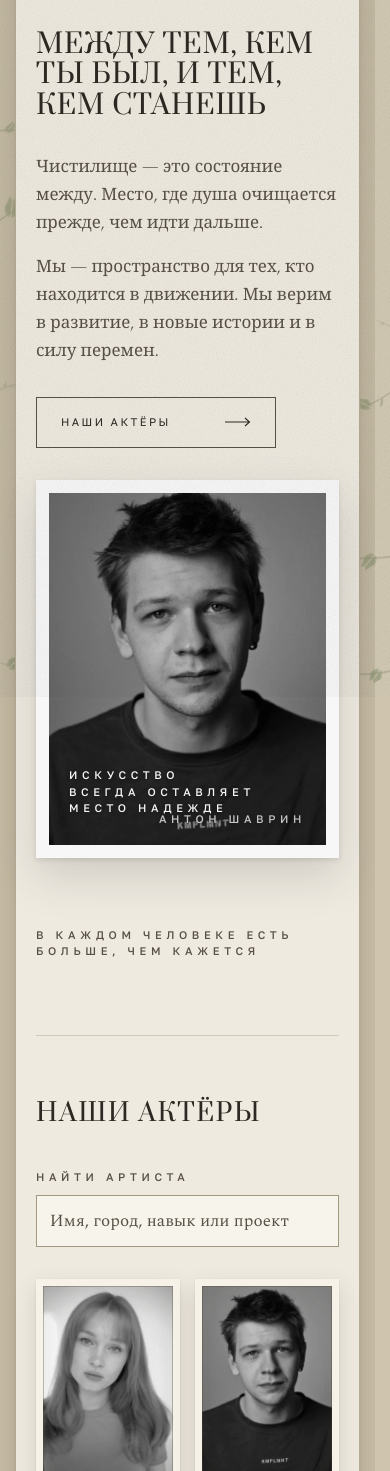
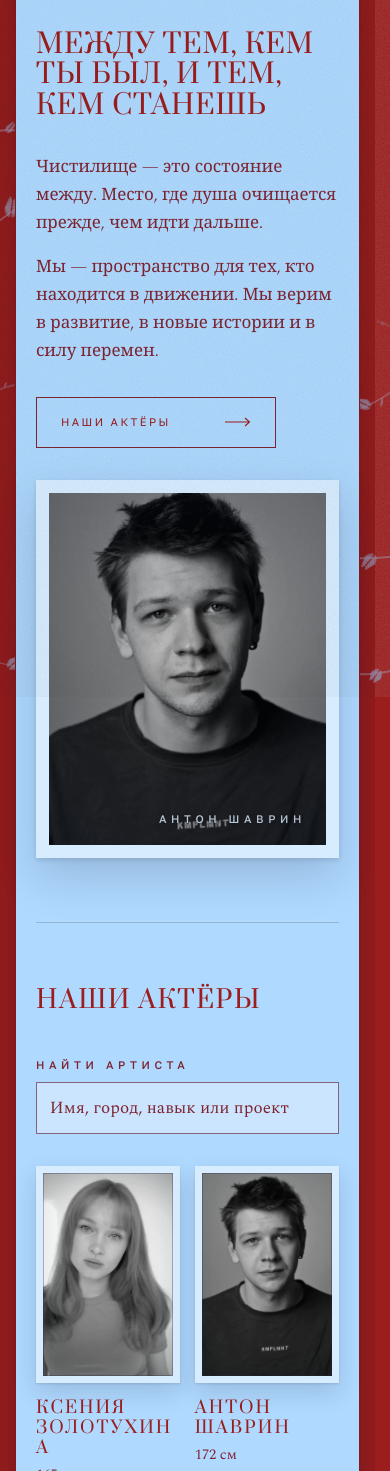
Before and after one commit to SsSsS-Daily/chistilishe, a plain HTML site: page index.html in a window 390 px wide. Shown: the part 147-1618 px from the top of the page. Drawn offline with Linux system fonts and the light colour scheme; a web font is replaced by a local one.

Commit message:
Publish sky-blue and crimson redesign requested by Olya

```diff
--- a/index.html
+++ b/index.html
@@ -2,14 +2,14 @@
 <html lang="ru">
 <head>
 <meta charset="utf-8">
-<meta http-equiv="Content-Security-Policy" content="default-src &#x27;none&#x27;; script-src &#x27;sha256-mWCfT4AkRe58A5NOYTnGSKuBcbgSSCLuR2bQvh0wzgQ=&#x27;; style-src &#x27;self&#x27; &#x27;unsafe-inline&#x27;; img-src &#x27;self&#x27; data:; font-src &#x27;self&#x27;; media-src &#x27;self&#x27;; connect-src &#x27;none&#x27;; object-src &#x27;none&#x27;; base-uri &#x27;none&#x27;; form-action &#x27;none&#x27;">
+<meta http-equiv="Content-Security-Policy" content="default-src &#x27;none&#x27;; script-src &#x27;sha256-xV99Xm0pyC8dJZBuZy/54LNYxRe1bma0F8aZAfKbqnc=&#x27;; style-src &#x27;self&#x27; &#x27;unsafe-inline&#x27;; img-src &#x27;self&#x27; data:; font-src &#x27;self&#x27;; media-src &#x27;self&#x27;; connect-src &#x27;none&#x27;; object-src &#x27;none&#x27;; base-uri &#x27;none&#x27;; form-action &#x27;none&#x27;">
 <meta name="viewport" content="width=device-width,initial-scale=1,viewport-fit=cover">
 <meta name="referrer" content="strict-origin-when-cross-origin">
 <title>Чистилище — актёрское агентство</title>
 <meta name="description" content="Актёрское агентство «Чистилище». Актёры для кино, сериалов, театра и рекламы: визитки, параметры, фильмография. Запрос на актёра — прямо с сайта.">
 
-<meta name="theme-color" content="#CFC5AE">
-<meta name="build" content="20261102-213714">
+<meta name="theme-color" content="#9B1D1D">
+<meta name="build" content="20261108-001714">
 <meta property="og:type" content="website">
 <meta property="og:locale" content="ru_RU">
 <meta property="og:title" content="Чистилище — актёрское агентство">
@@ -35,27 +35,27 @@
 
 /* ============================================================
    ЧИСТИЛИЩЕ — сайт актёрского агентства
-   Одна визуальная среда: пергамент, сепия, приглушённая листва.
+   Палитра Оли: Sky Blue, Crimson Red, чёрно-белые портреты.
    Тема одна намеренно — цвета заданы явно, фон не наследуется.
    ============================================================ */
 
 :root{
-  --ground:     #CFC5AE;   /* стол: самый дальний план */
-  --paper:      #EFEAE0;   /* лист бумаги: на нём живёт весь контент */
-  --paper-deep: #E3DDCD;   /* утопленные панели на листе */
-  --paper-warm: #F7F4EC;   /* паспарту, выдвижная панель */
-  --mat:        #F6F2E8;   /* поле паспарту вокруг фотографий */
-  --stone:      #C6BCA8;
-  --stone-deep: #A2977F;
-  --ink:        #2C2822;
-  --ink-soft:   #595145;
-  --ink-faint:  #93897626;
-  --bark:       #6B5F4E;
-  --foliage:    #7B8A61;
-  --foliage-lo: #9AA683;
-  --foliage-hi: #59653F;
-  --sepia-lo:   #4A4239;
-  --sepia-hi:   #B9AC96;
+  --ground:     #9B1D1D;   /* внешний фон с гербарием */
+  --paper:      #AFD9FF;   /* основной голубой лист */
+  --paper-deep: #A0CFF7;   /* утопленные панели на листе */
+  --paper-warm: #CBE5FF;   /* светлые панели и выдвижная анкета */
+  --mat:        #D7ECFF;   /* холодное паспарту вокруг фотографий */
+  --stone:      #8EA4C1;
+  --stone-deep: #82627C;
+  --ink:        #9B1D1D;
+  --ink-soft:   #7E2430;
+  --ink-faint:  #9B1D1D26;
+  --bark:       #BBCDE8;
+  --foliage:    #9B1D1D;
+  --foliage-lo: #E4A1AA;
+  --foliage-hi: #74151F;
+  --sepia-lo:   #24384B;
+  --sepia-hi:   #BDD5EB;
 
   --shell: min(1180px, 100% - 5rem);
 
@@ -136,9 +136,9 @@ body::before{
   margin:2.5rem auto 3rem;
   background:var(--paper);
   box-shadow:
-    0 1px 3px rgba(62,52,38,.10),
-    0 10px 26px rgba(62,52,38,.13),
-    0 34px 70px rgba(62,52,38,.16);
+    0 1px 3px rgba(24,24,45,.10),
+    0 10px 26px rgba(24,24,45,.13),
+    0 34px 70px rgba(24,24,45,.16);
 }
 
 .page{position:relative}
@@ -290,55 +290,36 @@ section{
 .cta:active{transform:scale(.97)}
 .cta .arr{display:inline-flex;transition:transform .2s var(--ease-out)}
 
-.hero-foot{
-  grid-column:1 / -1;
-  display:flex;
-  justify-content:flex-end;
-  align-items:flex-end;
-  gap:2rem;
-  flex-wrap:wrap;
-  margin-top:2.5rem;
-}
-.hero-foot em{font-style:italic;font-weight:300;color:var(--ink-soft)}
-
 /* --- фото актёров по очереди (пометка заказчика 25.10) -------- */
 .hero-visual{
   position:relative;
   aspect-ratio:4 / 5;
   min-height:20rem;
   background:var(--sepia-lo);
-  filter:grayscale(1) contrast(1.04);
   overflow:hidden;
   border:.85rem solid var(--mat);
   box-shadow:
-    inset 0 0 0 1px rgba(78,66,50,.36),
-    0 2px 5px rgba(62,52,38,.13),
-    0 18px 40px rgba(62,52,38,.17);
+    inset 0 0 0 1px rgba(40,42,66,.36),
+    0 2px 5px rgba(24,24,45,.13),
+    0 18px 40px rgba(24,24,45,.17);
 }
 .hero-visual .slide{
   position:absolute;inset:0;width:100%;height:100%;
   object-fit:cover;object-position:50% 22%;
+  filter:grayscale(1) contrast(1.04);
   opacity:0;transition:opacity 1.4s ease;
 }
 .hero-visual .slide.on{opacity:1}
 .hero-visual .who{
   position:absolute;right:1.25rem;bottom:1.1rem;margin:0;
-  color:#F4F0E6;text-shadow:0 1px 3px rgba(28,24,18,.55);
+  color:#EAF5FF;text-shadow:0 1px 3px rgba(15,23,32,.75);
   text-decoration:none;transition:opacity .6s ease;
 }
 .hero-visual .vignette{
   position:absolute;inset:0;
-  background:radial-gradient(75% 60% at 50% 45%, transparent 0%, rgba(46,40,32,.28) 100%);
+  background:radial-gradient(75% 60% at 50% 45%, transparent 0%, rgba(19,29,45,.28) 100%);
   pointer-events:none;
 }
-.hero-visual .plate{
-  position:absolute;
-  left:1.25rem;
-  bottom:1.1rem;
-  color:#F4F0E6;
-  text-shadow:0 1px 3px rgba(28,24,18,.55);
-}
-
 /* ---------- актёры ------------------------------------------- */
 .actor-search{display:flex;align-items:flex-end;gap:1rem;flex-wrap:wrap;margin:0 0 2rem}
 .actor-search label{display:flex;flex-direction:column;gap:.55rem;flex:1 1 20rem;min-width:0}
@@ -386,13 +367,13 @@ section{
   overflow:hidden;
   background:
     linear-gradient(calc(158deg + var(--i) * 11deg),
-      hsl(40 16% calc(88% - var(--i) * 0.9%)) 0%,
-      hsl(38 13% calc(79% - var(--i) * 0.8%)) 54%,
-      hsl(36 12% calc(69% - var(--i) * 0.7%)) 100%);
+      hsl(209 46% calc(88% - var(--i) * 0.9%)) 0%,
+      hsl(212 32% calc(79% - var(--i) * 0.8%)) 54%,
+      hsl(216 25% calc(69% - var(--i) * 0.7%)) 100%);
   border:.72rem solid var(--mat);
   box-shadow:
-    0 1px 2px rgba(62,52,38,.13),
-    0 9px 22px rgba(62,52,38,.15);
+    0 1px 2px rgba(24,24,45,.13),
+    0 9px 22px rgba(24,24,45,.15);
   transition:box-shadow .25s var(--ease-out), transform .25s var(--ease-out);
 }
 .portrait::after{
@@ -400,7 +381,7 @@ section{
   position:absolute;
   inset:0;
   pointer-events:none;
-  box-shadow:inset 0 0 0 1px rgba(78,66,50,.34), inset 0 0 40px rgba(46,40,32,.12);
+  box-shadow:inset 0 0 0 1px rgba(40,42,66,.34), inset 0 0 40px rgba(19,29,45,.12);
   transition:box-shadow .25s var(--ease-out);
 }
 .portrait img{
@@ -410,7 +391,7 @@ section{
   height:100%;
   object-fit:cover;
   object-position:50% 20%;
-  filter:sepia(.38) contrast(.96);
+  filter:contrast(.96);
   transition:filter .3s var(--ease-out);
 }
 /* Обложки артистов остаются чёрно-белыми при наведении и фокусе. */
@@ -429,10 +410,10 @@ section{
   transform:translateX(-50%);
 }
 .actor:focus-visible .portrait{
-  box-shadow:0 2px 4px rgba(62,52,38,.14), 0 16px 34px rgba(62,52,38,.2);
+  box-shadow:0 2px 4px rgba(24,24,45,.14), 0 16px 34px rgba(24,24,45,.2);
   transform:translateY(-4px);
 }
-.actor:focus-visible .portrait::after{box-shadow:inset 0 0 0 1px var(--foliage-hi), inset 0 0 44px rgba(46,40,32,.14)}
+.actor:focus-visible .portrait::after{box-shadow:inset 0 0 0 1px var(--foliage-hi), inset 0 0 44px rgba(19,29,45,.14)}
 .actor:focus-visible .portrait img{filter:grayscale(1) contrast(1)}
 .actor:active .portrait{transform:translateY(-2px) scale(.985);transition-duration:.12s}
 
@@ -492,7 +473,7 @@ section{
   justify-content:center;
   padding:clamp(2.5rem,5vw,4rem) 2rem;
   background:var(--paper-deep);
-  box-shadow:inset 0 0 0 1px var(--stone), 0 1px 2px rgba(62,52,38,.09), 0 8px 20px rgba(62,52,38,.10);
+  box-shadow:inset 0 0 0 1px var(--stone), 0 1px 2px rgba(24,24,45,.09), 0 8px 20px rgba(24,24,45,.10);
 }
 .credo p{
   font-family:var(--t-display);
@@ -536,10 +517,10 @@ section{
   overflow:hidden;
   border:.72rem solid var(--mat);
   box-shadow:
-    inset 0 0 0 1px rgba(78,66,50,.34),
-    0 1px 2px rgba(62,52,38,.13),
-    0 9px 22px rgba(62,52,38,.15);
-  filter:sepia(.4) contrast(.96);
+    inset 0 0 0 1px rgba(40,42,66,.34),
+    0 1px 2px rgba(24,24,45,.13),
+    0 9px 22px rgba(24,24,45,.15);
+  filter:contrast(.96);
   transition:filter .3s var(--ease-out), box-shadow .3s var(--ease-out), transform .3s var(--ease-out);
 }
 .still::after{
@@ -572,10 +553,10 @@ section{
 .poster .pic{
   aspect-ratio:2 / 3;overflow:hidden;background:var(--paper-deep);
   border:.35rem solid var(--mat);
-  box-shadow:0 1px 2px rgba(62,52,38,.13),0 7px 16px rgba(62,52,38,.14);
+  box-shadow:0 1px 2px rgba(24,24,45,.13),0 7px 16px rgba(24,24,45,.14);
   transition:transform .25s var(--ease-out),box-shadow .25s var(--ease-out);
 }
-.poster img{width:100%;height:100%;object-fit:cover;display:block;filter:sepia(.18) contrast(.98)}
+.poster img{width:100%;height:100%;object-fit:cover;display:block;filter:contrast(.98)}
 .poster .t{font-family:var(--t-display);font-size:.82rem;letter-spacing:.06em;text-transform:uppercase;line-height:1.25;
   display:-webkit-box;-webkit-line-clamp:2;-webkit-box-orient:vertical;overflow:hidden;overflow-wrap:anywhere;hyphens:auto}
 .poster .y{font-family:var(--t-ui);font-size:var(--label);letter-spacing:var(--track-mid);color:var(--ink-soft);margin-top:-.25rem}
@@ -665,7 +646,7 @@ footer{
   position:fixed;
   inset:0;
   z-index:8;
-  background:rgba(38,33,26,.45);
+  background:rgba(15,23,32,.45);
   opacity:0;
   transition:opacity .2s ease;
 }
@@ -678,7 +659,7 @@ footer{
   z-index:9;
   width:min(30rem, 100%);
   background:var(--paper-warm);
-  box-shadow:-1px 0 0 var(--stone-deep), -30px 0 60px rgba(38,33,26,.18);
+  box-shadow:-1px 0 0 var(--stone-deep), -30px 0 60px rgba(15,23,32,.18);
   overflow-y:auto;
   transform:translateX(100%);
   overscroll-behavior:contain;
@@ -723,10 +704,10 @@ footer{
 /* Видео-визитка: та же рамка-паспарту, что у фото. */
 .reel-box{margin:0;display:flex;flex-direction:column;gap:.5rem}
 .dossier .reel{display:block;width:100%;max-height:60vh;background:var(--sepia-lo);border:.5rem solid var(--mat);
-  box-shadow:0 1px 2px rgba(62,52,38,.13),0 9px 22px rgba(62,52,38,.15)}
+  box-shadow:0 1px 2px rgba(24,24,45,.13),0 9px 22px rgba(24,24,45,.15)}
 .gal{display:grid;grid-template-columns:repeat(3,1fr);gap:.5rem}
 .gal-item{padding:0;border:.3rem solid var(--mat);background:var(--paper-deep);cursor:zoom-in;aspect-ratio:2/3;overflow:hidden;
-  box-shadow:0 1px 2px rgba(62,52,38,.13);transition:transform .16s var(--ease-out)}
+  box-shadow:0 1px 2px rgba(24,24,45,.13);transition:transform .16s var(--ease-out)}
 .gal-item img{width:100%;height:100%;object-fit:cover;display:block}
 .gal-item:active{transform:scale(.97)}
 .dos-links{display:flex;flex-wrap:wrap;gap:.5rem 0;margin:0;padding:.2rem 0 0}
@@ -745,16 +726,16 @@ footer{
 .agent .messengers{margin-top:.35rem}
 .agent .messengers a{padding:.45rem .8rem}
 .dos-links a{text-decoration:none;white-space:nowrap}
-.lightbox{position:fixed;inset:0;z-index:12;background:rgba(28,24,18,.92);display:flex;align-items:center;justify-content:center}
+.lightbox{position:fixed;inset:0;z-index:12;background:rgba(15,23,32,.92);display:flex;align-items:center;justify-content:center}
 .lightbox[hidden]{display:none!important}
 .lightbox img{max-width:calc(100vw - 2rem);max-height:calc(100vh - 6rem);object-fit:contain;box-shadow:0 20px 60px rgba(0,0,0,.4)}
-.lb-btn{position:absolute;background:rgba(247,244,236,.1);color:#F4F0E6;border:1px solid rgba(247,244,236,.4);
+.lb-btn{position:absolute;background:rgba(215,236,255,.1);color:#EAF5FF;border:1px solid rgba(215,236,255,.4);
   font-family:var(--t-ui);font-size:.8rem;letter-spacing:.12em;text-transform:uppercase;padding:.6rem .9rem;cursor:pointer}
 .lb-prev{left:1rem;top:50%;transform:translateY(-50%)}
 .lb-next{right:1rem;top:50%;transform:translateY(-50%)}
 .lb-close{right:1rem;top:1rem}
 .lb-download{left:1rem;top:1rem;text-decoration:none}
-.lb-count{position:absolute;left:50%;bottom:1.2rem;transform:translateX(-50%);color:#F4F0E6}
+.lb-count{position:absolute;left:50%;bottom:1.2rem;transform:translateX(-50%);color:#EAF5FF}
 .dos-actions{display:flex;flex-wrap:wrap;gap:.7rem}
 .dossier ul{margin:0;padding-left:1.1rem;color:var(--ink-soft);font-weight:300}
 .dossier li{margin-bottom:.35rem}
@@ -800,24 +781,24 @@ footer{
   /* Было: светлый текст на --stone-deep, 2.6:1. Стало 7:1. */
   .cta:hover .arr{transform:translateX(5px)}
   .actor:hover .portrait{
-    box-shadow:0 2px 4px rgba(62,52,38,.14), 0 16px 34px rgba(62,52,38,.2);
+    box-shadow:0 2px 4px rgba(24,24,45,.14), 0 16px 34px rgba(24,24,45,.2);
     transform:translateY(-4px);
   }
-  .actor:hover .portrait::after{box-shadow:inset 0 0 0 1px var(--foliage-hi), inset 0 0 44px rgba(46,40,32,.14)}
+  .actor:hover .portrait::after{box-shadow:inset 0 0 0 1px var(--foliage-hi), inset 0 0 44px rgba(19,29,45,.14)}
   .actor:hover .portrait img{filter:grayscale(1) contrast(1)}
   .actor:active .portrait{transform:translateY(-2px) scale(.985)}
   .project:hover .still{
     transform:translateY(-4px);
     box-shadow:
-      inset 0 0 0 1px rgba(78,66,50,.34),
-      0 2px 4px rgba(62,52,38,.14),
-      0 16px 34px rgba(62,52,38,.2);
-    filter:sepia(.14) contrast(1.02);
+      inset 0 0 0 1px rgba(40,42,66,.34),
+      0 2px 4px rgba(24,24,45,.14),
+      0 16px 34px rgba(24,24,45,.2);
+    filter:contrast(1.02);
   }
   .contact-lines a:hover{border-bottom-color:var(--foliage-hi)}
   .contacts-row > a:hover{color:var(--foliage-hi)}
   .messengers a:hover,.rail-nav:hover{background:var(--ink);color:var(--paper-warm)}
-  .poster:hover .pic{transform:translateY(-3px);box-shadow:0 2px 4px rgba(62,52,38,.14),0 12px 26px rgba(62,52,38,.2)}
+  .poster:hover .pic{transform:translateY(-3px);box-shadow:0 2px 4px rgba(24,24,45,.14),0 12px 26px rgba(24,24,45,.2)}
   .foot-bar a:hover{color:var(--foliage-hi)}
 }
 
@@ -827,7 +808,6 @@ footer{
   /* Лист был шириной «экран минус 9rem» — на телефоне это 246px
      из 390, и текст вылезал за край бумаги. */
   .sheet{width:calc(100% - 3rem);margin:1.5rem auto 2rem}
-  .hero-foot{justify-content:flex-start}
   .hero,.about,.contacts{grid-template-columns:1fr}
   .hero{align-items:start}
   /* Страница должна открываться тезисом, а не картинкой:
@@ -839,7 +819,6 @@ footer{
   /* Жёсткие переносы в заголовке рассчитаны на широкий экран —
      на узком они не дают строке перенестись и её обрезает. */
   .hero .display br{display:none}
-  .hero-foot{margin-top:1.6rem}
 }
 @media (max-width:700px){
   .masthead{
@@ -940,12 +919,8 @@ footer{
       <img class="slide" src="photos/daniil-dubinin-1000.webp" alt="" data-id="daniil-dubinin" data-name="Даниил Дубинин" loading="lazy" decoding="async">
       <a class="label who" href="#zolotukhina">Ксения Золотухина</a>
       <div class="vignette"></div>
-      <p class="label plate">Искусство<br>всегда оставляет<br>место надежде</p>
     </div>
 
-    <div class="hero-foot">
-      <p class="label">В каждом человеке есть больше, чем кажется</p>
-    </div>
   </section>
 
   <hr class="rule" style="width:var(--shell);margin:0 auto">
@@ -1411,18 +1386,18 @@ footer{
   var sprigs = [];
   var density = 1;
 
-  var LEAF_YOUNG = [154, 166, 131];   // --foliage-lo
-  var LEAF_RIPE  = [89, 101, 63];     // --foliage-hi
+  var LEAF_YOUNG = [175, 217, 255];
+  var LEAF_RIPE  = [119, 173, 219];
 
   // Приглушённые полевые: ромашка, лютик, незабудка, клевер, фиалка.
   // Насыщенность намеренно низкая: это дальний план, он не должен
   // спорить с фотографиями и текстом на листе.
   var BLOOMS = [
-    { petal:"#EDE7D9", core:"#BCA87C", r:11.0, n:11 },  // ромашка
-    { petal:"#DFD4B2", core:"#B4A277", r:8.0,  n:5  },  // лютик
-    { petal:"#B4BCC4", core:"#98A2AC", r:7.0,  n:5  },  // незабудка
-    { petal:"#C6B2B4", core:"#AB9799", r:9.0,  n:7  },  // клевер
-    { petal:"#B2ABB8", core:"#978FA2", r:8.0,  n:5  }   // фиалка
+    { petal:"#EAF5FF", core:"#AFD9FF", r:11.0, n:11 },
+    { petal:"#C8E5FF", core:"#8EBDE5", r:8.0,  n:5  },
+    { petal:"#AFD9FF", core:"#77ADDB", r:7.0,  n:5  },
+    { petal:"#E9BFDA", core:"#C891AF", r:9.0,  n:7  },
+    { petal:"#C8D0F0", core:"#A7B3DD", r:8.0,  n:5  }
   ];
 
   function rng(seed){
@@ -1609,7 +1584,7 @@ footer{
 
       // Стебель растёт от края внутрь.
       ctx.globalAlpha = 0.5 * Math.min(1, open * 1.6);
-      ctx.strokeStyle = "#7C8068";
+      ctx.strokeStyle = "#AFD9FF";
       ctx.lineWidth = s.w;
       ctx.lineCap = "round";
       ctx.beginPath();
```
Also changed, not shown: 404.html (+1 -1 lines), apple-touch-icon.png, favicon.svg, og.jpg.
